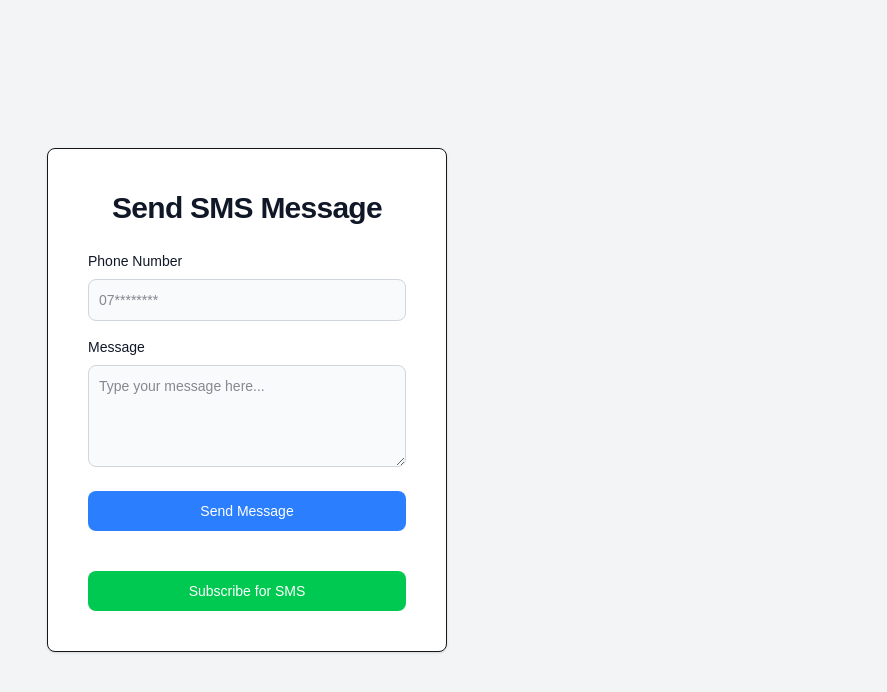
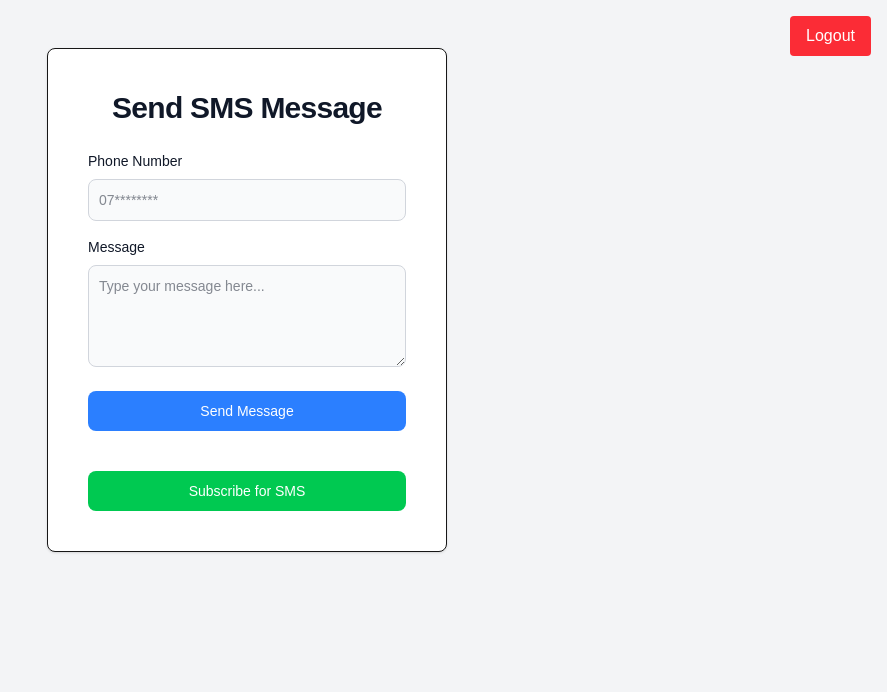
Before and after one commit to rubanga-kene/sms-platform, a Next.js app: page /send-message in a window 1280 px wide. Shown: the top 692 px of the page, without its empty margins (393-1280 px from the left). Built offline with nearby package versions, Linux system fonts and the light colour scheme; sample sign-in values are in the browser's storage.

Commit message:
Implemented localstorage to protect routes

```diff
--- /dev/null
+++ b/app/components/ProtectedRoute.tsx
@@ -0,0 +1,33 @@
+import { useEffect, useState } from 'react';
+import { useRouter } from 'next/navigation';
+
+interface ProtectedRouteProps {
+  children: React.ReactNode;
+}
+
+const ProtectedRoute = ({ children }: ProtectedRouteProps) => {
+  const [isLoading, setIsLoading] = useState(true); // Track if authentication check is complete
+  const [isAuthenticated, setIsAuthenticated] = useState(false);
+  const router = useRouter();
+
+  useEffect(() => {
+    // Simulate checking authentication status (for example, checking for a token in localStorage)
+    const token = localStorage.getItem('token'); // Or use another method for checking user auth
+    if (!token) {
+      router.push('/'); // Redirect to login page if not authenticated
+    } else {
+      setIsAuthenticated(true); // If authenticated, allow access to the route
+    }
+    setIsLoading(false); // Stop loading after check is complete
+  }, [router]);
+
+  // While loading (before authentication check is complete), return null (no content shown)
+  if (isLoading) {
+    return null; // No content displayed until authentication check is finished
+  }
+
+  // Only render the children (page content) if authenticated
+  return isAuthenticated ? <>{children}</> : null;
+};
+
+export default ProtectedRoute;
--- a/app/page.tsx
+++ b/app/page.tsx
@@ -18,8 +18,7 @@ export default function Login() {
       });
 
       const contentType = res.headers.get("content-type");
-      let data: { error?: string } = {};
-
+      let data: { token?: string; error?: string } = {};
 
       if (contentType && contentType.includes("application/json")) {
         data = await res.json();
@@ -28,17 +27,22 @@ export default function Login() {
         data = { error: text };
       }
 
-      if (!res.ok) {
+      if (!res.ok || !data.token) {
         setError(data.error || 'Invalid phone number or password.');
         return;
       }
 
-      window.location.href = '/send-message'; // Redirect after login
+      // ✅ Store JWT in localStorage
+      localStorage.setItem('token', data.token);
+
+      // ✅ Redirect to protected page
+      window.location.href = '/send-message';
     } catch (err) {
       console.error(err);
       setError('An unexpected error occurred.');
     }
   };
+
 
   return (
     <main className="flex min-h-screen items-center justify-center bg-gray-100 p-4">
--- a/app/send-message/page.tsx
+++ b/app/send-message/page.tsx
@@ -1,16 +1,26 @@
 'use client';
 
 import { useState } from 'react';
+import ProtectedRoute from '../components/ProtectedRoute'; // Import the ProtectedRoute component
+import { useRouter } from 'next/navigation';
 
 export default function SendSMS() {
   const [phoneNumber, setPhoneNumber] = useState('');
   const [messageBody, setMessageBody] = useState('');
   const [error, setError] = useState('');
-
   const [showSubscribeForm, setShowSubscribeForm] = useState(false);
   const [smsPackage, setSmsPackage] = useState('10');
   const [subscriptionType, setSubscriptionType] = useState('weekly');
   const [subscribeMessage, setSubscribeMessage] = useState('');
+
+  const router = useRouter();
+
+  const handleLogout = () => {
+    // Remove the token from localStorage
+    localStorage.removeItem('token');
+    // Redirect to login page
+    router.push('/');
+  };
 
   const handleSendSMS = async (e: React.FormEvent) => {
     e.preventDefault();
@@ -39,9 +49,8 @@ export default function SendSMS() {
 
   const handleSubscribe = async () => {
     const selectedPackage = smsPackage === '10' ? 300 : 600;
-    const selectedPeriod = subscriptionType; // weekly or monthly
+    const selectedPeriod = subscriptionType;
 
-    // Here you would send this data to the server
     console.log(`Subscribing for ${smsPackage} SMS (${selectedPeriod}) at price ${selectedPackage}`);
 
     setSubscribeMessage(`Subscribed successfully for ${smsPackage} SMS (${selectedPeriod}) at price ${selectedPackage}`);
@@ -49,7 +58,20 @@ export default function SendSMS() {
   };
 
   return (
-    <main className="flex min-h-screen items-center justify-center bg-gray-100 p-4">
+    <ProtectedRoute>
+      <main className="min-h-screen bg-gray-100 p-4 relative">
+        {/* Logout Button - Positioned at top right */}
+        <div className="absolute top-4 right-4">
+          <button
+            onClick={handleLogout}
+            type="button"
+            className="bg-red-500 hover:bg-red-700 text-white font-medium py-2 px-4 rounded"
+          >
+            Logout
+          </button>
+        </div>
+
+        {/* Main form section */}
         <form onSubmit={handleSendSMS} className="flex flex-col items-center justify-center w-full max-w-md px-6 py-8 mx-auto">
           <div className="w-full bg-white rounded-lg shadow border sm:max-w-md xl:p-0">
             <div className="p-8 space-y-6 sm:p-10">
@@ -58,7 +80,6 @@ export default function SendSMS() {
               </p>
 
               <div className="flex flex-col gap-4">
-              {/* Phone Number */}
                 <div>
                   <label htmlFor="phoneNumber" className="block mb-2 text-sm font-medium text-gray-900">
                     Phone Number
@@ -74,7 +95,6 @@ export default function SendSMS() {
                   />
                 </div>
 
-              {/* Message Body */}
                 <div>
                   <label htmlFor="messageBody" className="block mb-2 text-sm font-medium text-gray-900">
                     Message
@@ -100,7 +120,6 @@ export default function SendSMS() {
 
               {error && <p className="text-center text-red-500">{error}</p>}
 
-            {/* Subscribe Button */}
               <div className="text-center">
                 <button
                   type="button"
@@ -111,7 +130,6 @@ export default function SendSMS() {
                 </button>
               </div>
 
-            {/* Subscription Form */}
               {showSubscribeForm && (
                 <div className="mt-6 space-y-4">
                   <div>
@@ -154,11 +172,11 @@ export default function SendSMS() {
                 </div>
               )}
 
-            {/* Success message after subscription */}
               {subscribeMessage && <p className="text-center text-green-600">{subscribeMessage}</p>}
             </div>
           </div>
         </form>
       </main>
+    </ProtectedRoute>
   );
 }
--- a/package.json
+++ b/package.json
@@ -10,6 +10,7 @@
   },
   "dependencies": {
     "bcryptjs": "^3.0.2",
+    "cookie": "^1.0.2",
     "jsonwebtoken": "^9.0.2",
     "mongodb": "^6.16.0",
     "mongoose": "^8.14.0",
```
Also changed, not shown: app/api/login/route.ts (+8 -2 lines), 1 other file (tests, documents, lock files or other folders). Lines whose indentation alone changed are shown as unchanged.
